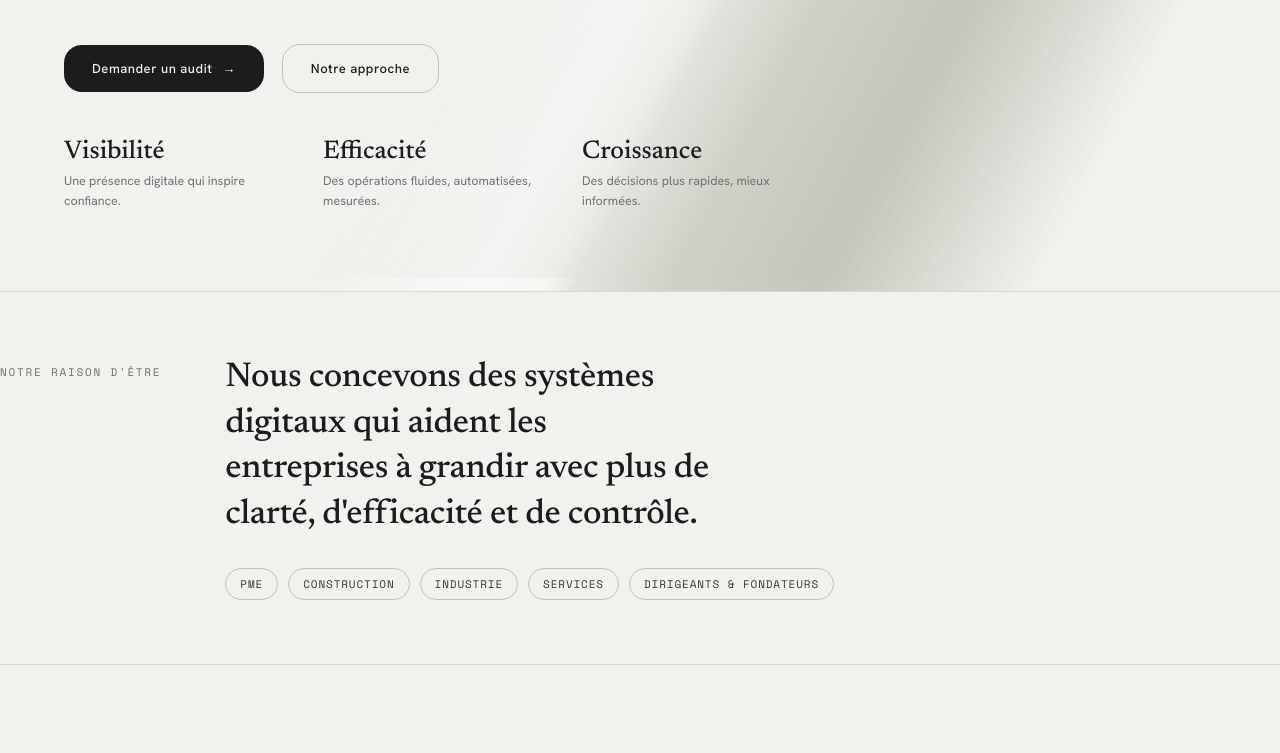
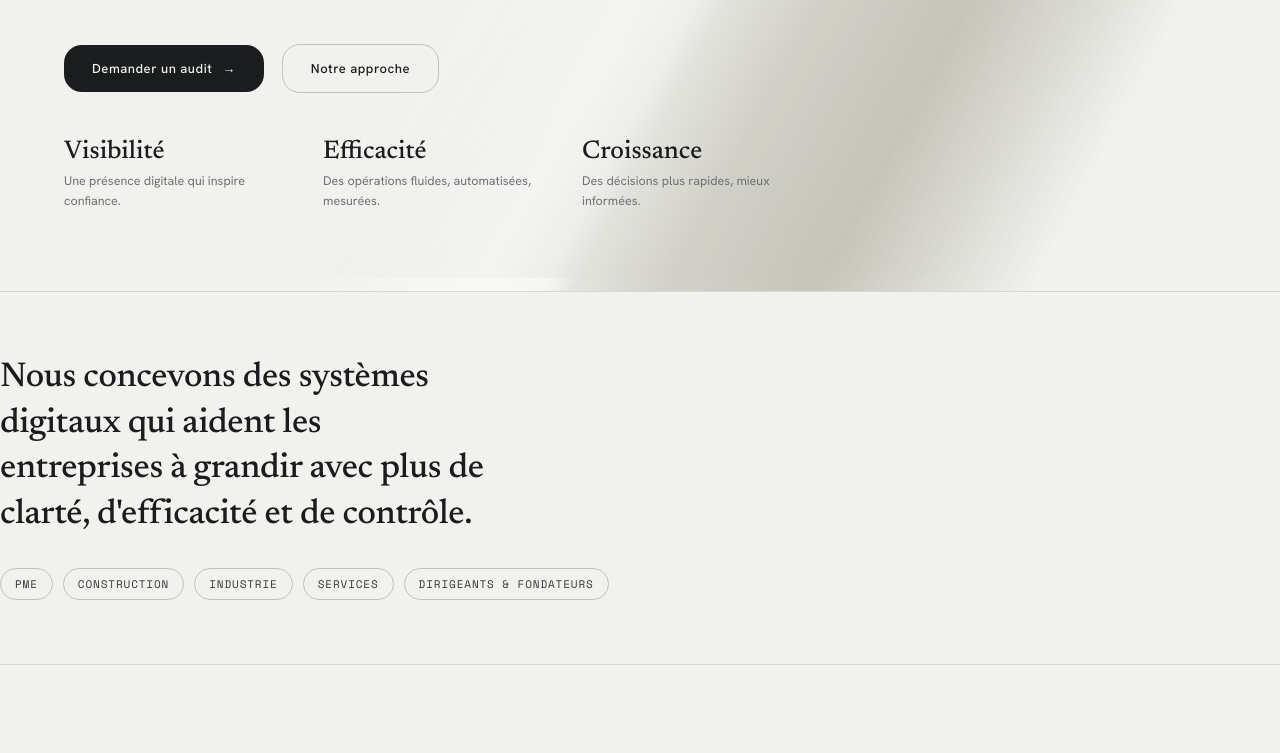
Before and after one commit to ozaance/realpowamekka, a Next.js app: page / in a window 1280 px wide. Shown: the part 522-1275 px from the top of the page. Built offline with nearby package versions, Linux system fonts and the light colour scheme; a web font is replaced by a local one.

Commit message:
Retrait label Mission

```diff
--- a/components/Mission.tsx
+++ b/components/Mission.tsx
@@ -1,8 +1,6 @@
 export default function Mission() {
   return (
     <section className="posband wrap" id="approche">
-      <div className="grid">
-        <span className="lbl rv d1">NOTRE RAISON D&apos;ÊTRE</span>
       <div>
         <p className="rv d2">
           Nous concevons des systèmes digitaux qui aident les entreprises à grandir avec
@@ -16,7 +14,6 @@ export default function Mission() {
           <span className="chip">Dirigeants &amp; fondateurs</span>
         </div>
       </div>
-      </div>
     </section>
   );
 }
```
Lines whose indentation alone changed are shown as unchanged.
